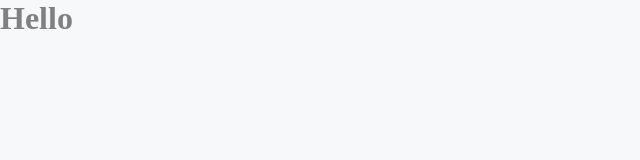
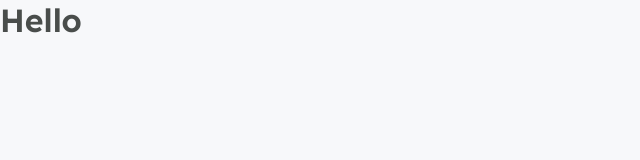
Before and after one commit to kelyAna/podcastr, a Next.js app: page / in a window 1280 px wide. Shown: the top 160 px of the page, without its empty margins (0-640 px from the left). Built offline with nearby package versions, Linux system fonts and the light colour scheme.

Commit message:
Add font config

```diff
--- /dev/null
+++ b/src/pages/_document.tsx
@@ -0,0 +1,19 @@
+import Document, { Html, Head, Main, NextScript } from 'next/document'
+
+export default class MyDocument extends Document {
+  render() {
+    return (
+      <Html>
+        <Head>
+          <link rel="preconnect" href="https://fonts.gstatic.com" />
+          <link href="https://fonts.googleapis.com/css2?family=Inter&family=Lexend:wght@500;600&display=swap" rel="stylesheet" />
+        </Head>
+
+        <body>
+          <Main />
+          <NextScript />
+        </body>
+      </Html>
+    )
+  }
+}
--- a/src/styles/global.scss
+++ b/src/styles/global.scss
@@ -39,8 +39,14 @@ body{
 }
 
 body, input ,textarea, button{
-  font: 500, 1rem sans-serif;
+  font: 500, 1rem Inter sans-serif;
   color: var(--gray-500);
+}
+
+h1, h2, h3, h4, h5, h6{
+  font-weight: 600;
+  font-family: Lexend, sans-serif;
+  color: var(--gray-800);
 }
 
 h1{
```
